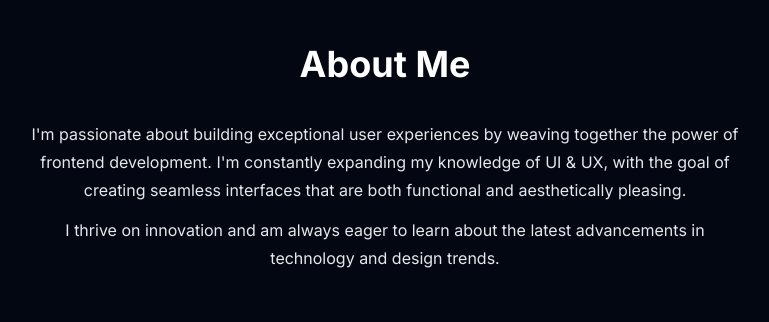
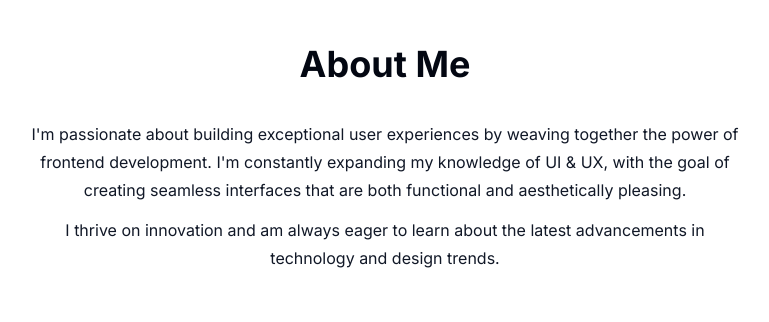
Before and after one commit to SachindaBandara/Portfolio-Website-Next.js, a Next.js app in the folder my-portfolio-website/: page / in a window 1280 px wide. Shown: the part 820-1142 px from the top of the page, without its empty margins (255-1024 px from the left). Built offline with nearby package versions, Linux system fonts and the light colour scheme; no server answers.

Commit message:
color changes

```diff
--- a/my-portfolio-website/app/layout.tsx
+++ b/my-portfolio-website/app/layout.tsx
@@ -24,7 +24,7 @@ export default function RootLayout({
     <html lang="en" className="!scroll-smooth">
       <body
         className={`${inter.className}
-      bg-gray-950 text-white relative h-[5000px] pt-28 sm:pt-36 `}
+      bg-white text-gray-950 relative h-[5000px] pt-28 sm:pt-36 `}
       >
         <div className="bg-[#58085f00] absolute top-[-6rem] -z-10 right-[11rem] h-[20rem] w-[22rem] rounded-full blur-[10rem] sm:w-[68.75rem]"></div>
         <div className="bg-[#53149b00] absolute top-[-1rem] -z-10 left-[-35rem] h-[20rem] w-[22rem] rounded-full blur-[10rem] sm:w-[68.75rem] md:left-[-33rem] lg:left-[-28rem] xl:left-[-15rem] 2xl:left-[-5rem]"></div>
--- a/my-portfolio-website/components/about.tsx
+++ b/my-portfolio-website/components/about.tsx
@@ -19,14 +19,14 @@ export default function About() {
     >
       <SectionHeading>About me</SectionHeading>
 
-      <p className="mb-3 text-gray-200">
+      <p className="mb-3 text-gray-900">
         I'm passionate about building exceptional user experiences by weaving
         together the power of frontend development. I'm constantly expanding my
         knowledge of UI & UX, with the goal of creating seamless interfaces that
         are both functional and aesthetically pleasing.
       </p>
 
-      <p className=" text-gray-200">
+      <p className=" text-gray-900">
         I thrive on innovation and am always eager to learn about the latest
         advancements in technology and design trends.
       </p>
```
